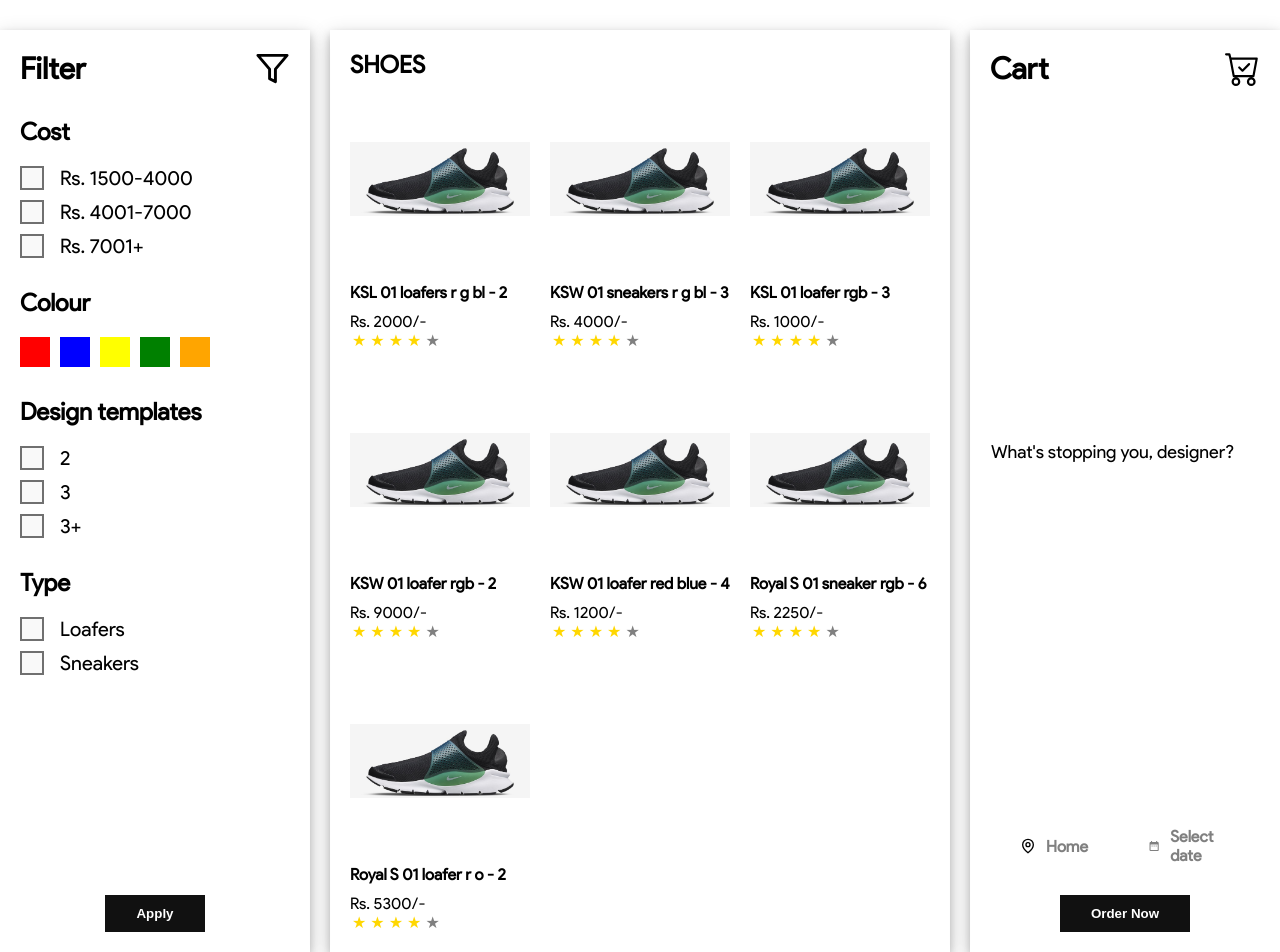
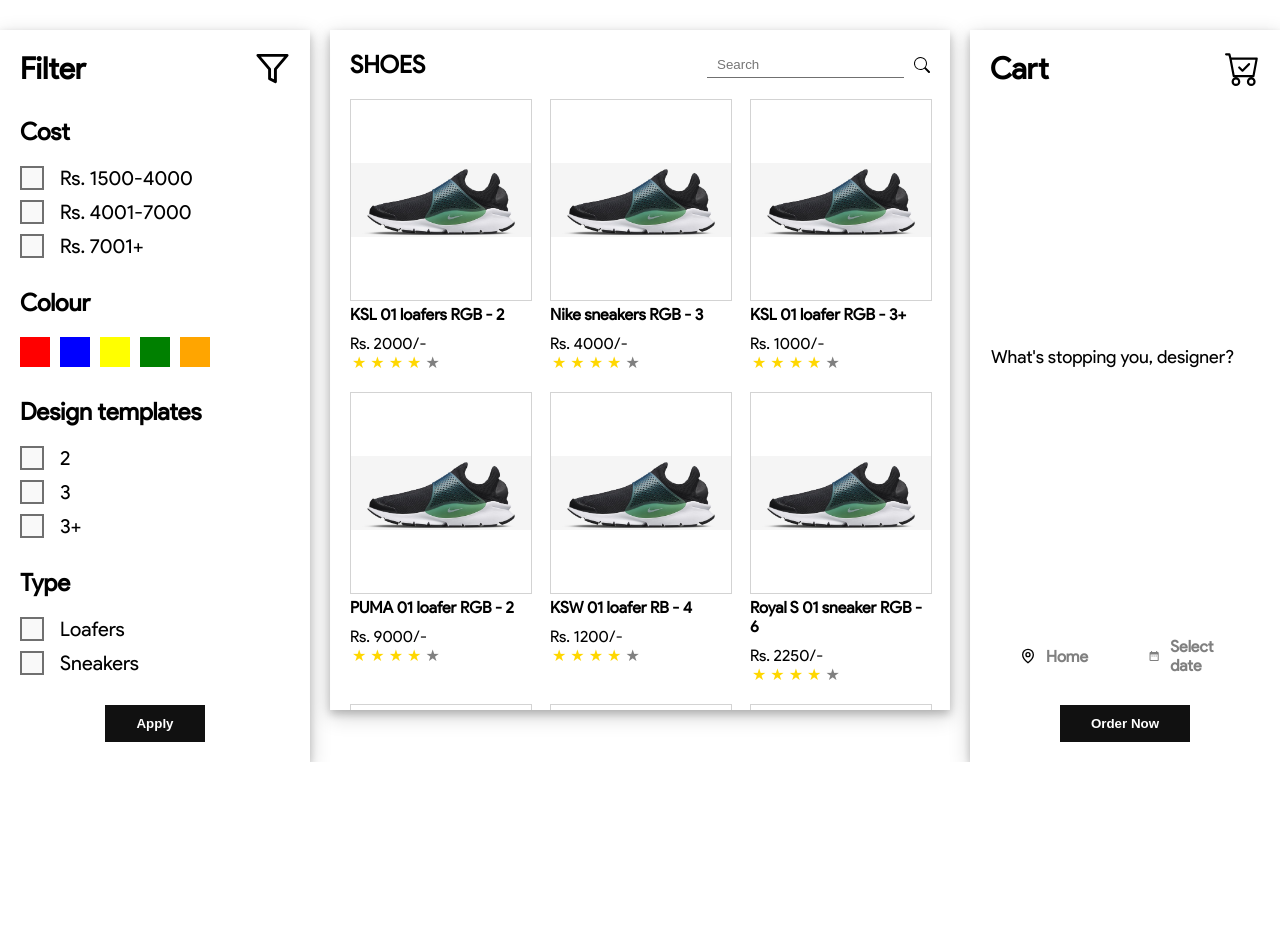
Before and after one commit to KunalAnkur/cityscope_task, a React (Create React App) app: page /store in a window 1280 px wide. Shown: the part 80-1032 px from the top of the page. After the commit the page ends 842 px from the top, so only its background shows below. Built offline with nearby package versions, Linux system fonts and the light colour scheme.

Commit message:
update ui and add more data

```diff
--- a/public/index.html
+++ b/public/index.html
@@ -24,7 +24,7 @@
       work correctly both with client-side routing and a non-root public URL.
       Learn how to configure a non-root public URL by running `npm run build`.
     -->
-    <title>React App</title>
+    <title>City Scope</title>
   </head>
   <body>
     <noscript>You need to enable JavaScript to run this app.</noscript>
--- a/src/components/ProductCard/ProductCard.css
+++ b/src/components/ProductCard/ProductCard.css
@@ -2,6 +2,7 @@
     cursor: pointer;
 }
 .product-card img {
+    border: 1px solid lightgray;
     width: 100%;
     object-fit: contain;
     height: 200px;
--- a/src/components/ProductSection/ProductSection.css
+++ b/src/components/ProductSection/ProductSection.css
@@ -1,11 +1,33 @@
 .product-section {
     padding: 20px;
+    display: flex;
+    flex-direction: column;
+    gap: 20px;
     box-shadow: var(--background-shadow);
+    max-height: 80vh;
+    overflow-y: auto;
 }
 .product-section .product-list {
     display: grid;
     grid-template-columns: 1fr 1fr 1fr;
     grid-gap: 20px;
+}
+
+.product-section .header {
+  display: flex;
+  align-items: center;
+  justify-content: space-between;
+}
+.product-section .header-filter {
+  display: flex;
+  align-items: center;
+  gap: 10px;
+}
+.product-section .header-filter input {
+  padding: 5px 10px;
+  border: 0;
+  border-bottom: 1px solid #707070 ;
+  outline: 0;
 }
 
 @media only screen and (max-width: 1100px) {
--- a/src/components/ProductSection/ProductSection.jsx
+++ b/src/components/ProductSection/ProductSection.jsx
@@ -2,19 +2,27 @@
 import "./ProductSection.css"
 import { ProductCard } from '..'
 import { connect } from "react-redux"
-import { getProducts } from "../../redux/action"
+import { getProducts, setSearchFilter } from "../../redux/action"
 import  {useNavigate} from "react-router-dom"
-
-const ProductSection = ({ products, loading, getProducts }) => {
+import { BsSearch } from "react-icons/bs"
+const ProductSection = ({ products, loading, getProducts, setSearchFilter }) => {
     useEffect(() => getProducts(), [getProducts])
     const navigate = useNavigate()
+
     const handleOnClick = (id) => {
         navigate(`/store/${id}`)
+    }
+    const handleOnChange = (e) => {
+        setSearchFilter(e.target.value)
     }
     return (
         <section className='product-section'>
             <div className="header">
                 <h2>SHOES</h2>
+                <div className="header-filter">
+                    <input onChange={handleOnChange} type="search" placeholder='Search' />
+                    <BsSearch />
+                </div>
             </div>
             <div className="product-list">
                 {!loading && products.map(product => <ProductCard onClick={() => handleOnClick(product.id)} key={product.id} imageSource={product.imageSource} price={product.price} rating={product.rating} title={product.title} />)}
@@ -29,6 +37,6 @@
     }
 }
 
-const ConnectedProductSection = connect(mapStateToProps, { getProducts })(ProductSection);
+const ConnectedProductSection = connect(mapStateToProps, { getProducts, setSearchFilter })(ProductSection);
 
 export { ConnectedProductSection as ProductSection };
--- a/src/data.js
+++ b/src/data.js
@@ -126,7 +126,7 @@
 const productsData = [
     {
         id: "1",
-        title: "KSL 01 loafers r g bl - 2",
+        title: "KSL 01 loafers RGB - 2",
         offer: "As anoxcusio 20% of shopping win HDFC bank",
         description:"by KICKSUP and you",
         rating: 4,
@@ -147,7 +147,7 @@
     },
     {
         id: "2",
-        title: "KSW 01 sneakers r g bl - 3",
+        title: "Nike sneakers RGB - 3",
         offer: "As anoxcusio 20% of shopping win HDFC bank",
         description: "by KICKSUP and you",
         rating: 4,
@@ -168,7 +168,7 @@
     },
     {
         id: "3",
-        title: "KSL 01 loafer rgb - 3",
+        title: "KSL 01 loafer RGB - 3+",
         offer: "As anoxcusio 20% of shopping win HDFC bank",
         description: "by KICKSUP and you",
         rating: 4,
@@ -191,7 +191,7 @@
     },
     {
         id: "4",
-        title: "KSW 01 loafer rgb - 2",
+        title: "PUMA 01 loafer RGB - 2",
         offer: "As anoxcusio 20% of shopping win HDFC bank",
         description: "by KICKSUP and you",
         rating: 4,
@@ -214,7 +214,7 @@
     },
     {
         id: "5",
-        title: "KSW 01 loafer red blue - 4",
+        title: "KSW 01 loafer RB - 4",
         offer: "As anoxcusio 20% of shopping win HDFC bank",
         description: "by KICKSUP and you",
         rating: 4,
@@ -237,7 +237,7 @@
     },
     {
         id: "6",
-        title: "Royal S 01 sneaker rgb - 6",
+        title: "Royal S 01 sneaker RGB - 6",
         offer: "As anoxcusio 20% of shopping win HDFC bank",
         description: "by KICKSUP and you",
         rating: 4,
@@ -260,7 +260,7 @@
     },
     {
         id: "7",
-        title: "Royal S 01 loafer r o - 2",
+        title: "Royal S 01 loafer RO - 2",
         offer: "As anoxcusio 20% of shopping win HDFC bank",
         description: "by KICKSUP and you",
         rating: 4,
@@ -278,8 +278,48 @@
             Sole: ["red", "green", "blue"],
             Size: [7, 8, 9, 10],
         },
-
-
-    }
+    },
+    {
+        id: "8",
+        title: "Vana S 01 loafer RY - 2",
+        offer: "As anoxcusio 20% of shopping win HDFC bank",
+        description: "by KICKSUP and you",
+        rating: 4,
+        review: 80,
+        price: 5300,
+        type: "Loafers",
+        colors: ["red", "yellow"],
+        designTemplate: 2,
+        mainImage: ProductImageOne,
+        imageList: [ProductImageOne, ProductImageTwo, ProductImageOne],
+        options: {
+            Front: ["red", "green", "blue"],
+            Middle: ["red", "green", "blue"],
+            Back: ["red", "green", "blue"],
+            Sole: ["red", "green", "blue"],
+            Size: [7, 8, 9, 10],
+        },
+    },
+    {
+        id: "9",
+        title: "Converse S 01 loafer RO - 2",
+        offer: "As anoxcusio 20% of shopping win HDFC bank",
+        description: "by KICKSUP and you",
+        rating: 4,
+        review: 80,
+        price: 5300,
+        type: "Loafers",
+        colors: ["red", "orange"],
+        designTemplate: 2,
+        mainImage: ProductImageOne,
+        imageList: [ProductImageOne, ProductImageTwo, ProductImageOne],
+        options: {
+            Front: ["red", "green", "blue"],
+            Middle: ["red", "green", "blue"],
+            Back: ["red", "green", "blue"],
+            Sole: ["red", "green", "blue"],
+            Size: [7, 8, 9, 10],
+        },
+    },
 ]
 export { teamData, journeyData, productsData }
--- a/src/redux/action/productAction.js
+++ b/src/redux/action/productAction.js
@@ -15,7 +15,12 @@
     const type = `SET_${getString(filterName)}_FILTER`
     dispatch({ type, payload: filter })
 }
-
+export const setSearchFilter = (filter = "") => (dispatch) => {
+    const filterString = filter.trim().toLowerCase();
+    dispatch({ type: "SET_SEARCH_FILTER", payload: filterString })
+    mockApiGetProduct(dispatch)
+    dispatch({ type: APPLY_FILTER })
+}
 export const removeFilterByID = (filterName = "", filter) => (dispatch) => {
     const type = `REMOVE_${getString(filterName)}_FILTER`
     dispatch({ type, payload: filter })
--- a/src/redux/reducers/index.js
+++ b/src/redux/reducers/index.js
@@ -17,5 +17,6 @@
 
 export const SET_TYPE_FILTER = "SET_TYPE_FILTER"
 export const REMOVE_TYPE_FILTER = "REMOVE_TYPE_FILTER"
+export const SET_SEARCH_FILTER = "SET_SEARCH_FILTER"
 
 export const APPLY_FILTER = "APPLY_FILTER"
--- a/src/redux/reducers/productReducer.js
+++ b/src/redux/reducers/productReducer.js
@@ -1,4 +1,4 @@
-import { APPLY_FILTER, ENABLE_LOADING, GET_PRODUCT, GET_PRODUCTS, REMOVE_COLOUR_FILTER, REMOVE_COST_FILTER, REMOVE_DESIGN_TEMPLATES_FILTER, REMOVE_TYPE_FILTER, SET_COLOUR_FILTER, SET_COST_FILTER, SET_DESIGN_TEMPLATES_FILTER, SET_TYPE_FILTER } from "."
+import { APPLY_FILTER, ENABLE_LOADING, GET_PRODUCT, GET_PRODUCTS, REMOVE_COLOUR_FILTER, REMOVE_COST_FILTER, REMOVE_DESIGN_TEMPLATES_FILTER, REMOVE_TYPE_FILTER, SET_COLOUR_FILTER, SET_COST_FILTER, SET_DESIGN_TEMPLATES_FILTER, SET_TYPE_FILTER, SET_SEARCH_FILTER } from "."
 
 const initialState = {
     products: [],
@@ -7,6 +7,7 @@
     colourFilter: "all",
     designTemplateFilter: [],
     typeFilter: [],
+    searchFilter: "",
     loading: true,
 }
 
@@ -70,6 +71,11 @@
                 ...state,
                 typeFilter: [...state.typeFilter, action.payload]
             }
+        case SET_SEARCH_FILTER:
+            return {
+                ...state,
+                searchFilter: action.payload
+            }
         case REMOVE_TYPE_FILTER:
             const removeTypeFilter = state.typeFilter.filter(filter => filter !== action.payload);
             return {
@@ -77,6 +83,7 @@
                 typeFilter: [...removeTypeFilter]
             }
         case APPLY_FILTER:
+            console.log("hello every one")
             const filteredProducts = state.products.filter(product => {
 
                 const costFilter = state.costFilter.sort();
@@ -95,7 +102,9 @@
 
                 const typeFilterPass = state.typeFilter.length === 0 || state.typeFilter.includes(product.type);
 
-                return colorFilterPass && typeFilterPass && designTemplateFilterPass & costFilterPass;
+                const searchFilterPass = !state.searchFilter || product.title.toLowerCase().includes(state.searchFilter)
+
+                return colorFilterPass && typeFilterPass && designTemplateFilterPass & costFilterPass & searchFilterPass;
             });
             return {
                 ...state,
```
